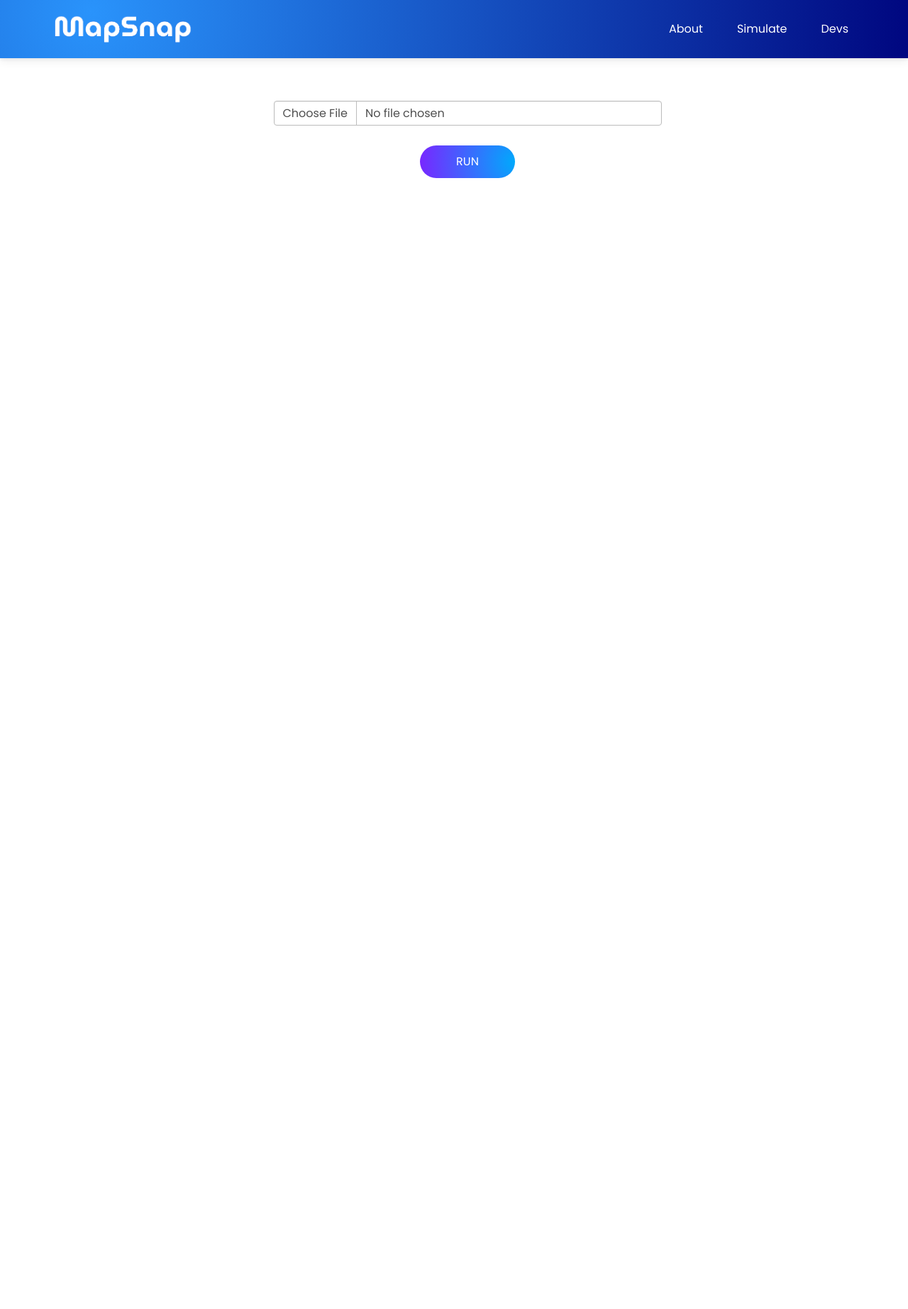
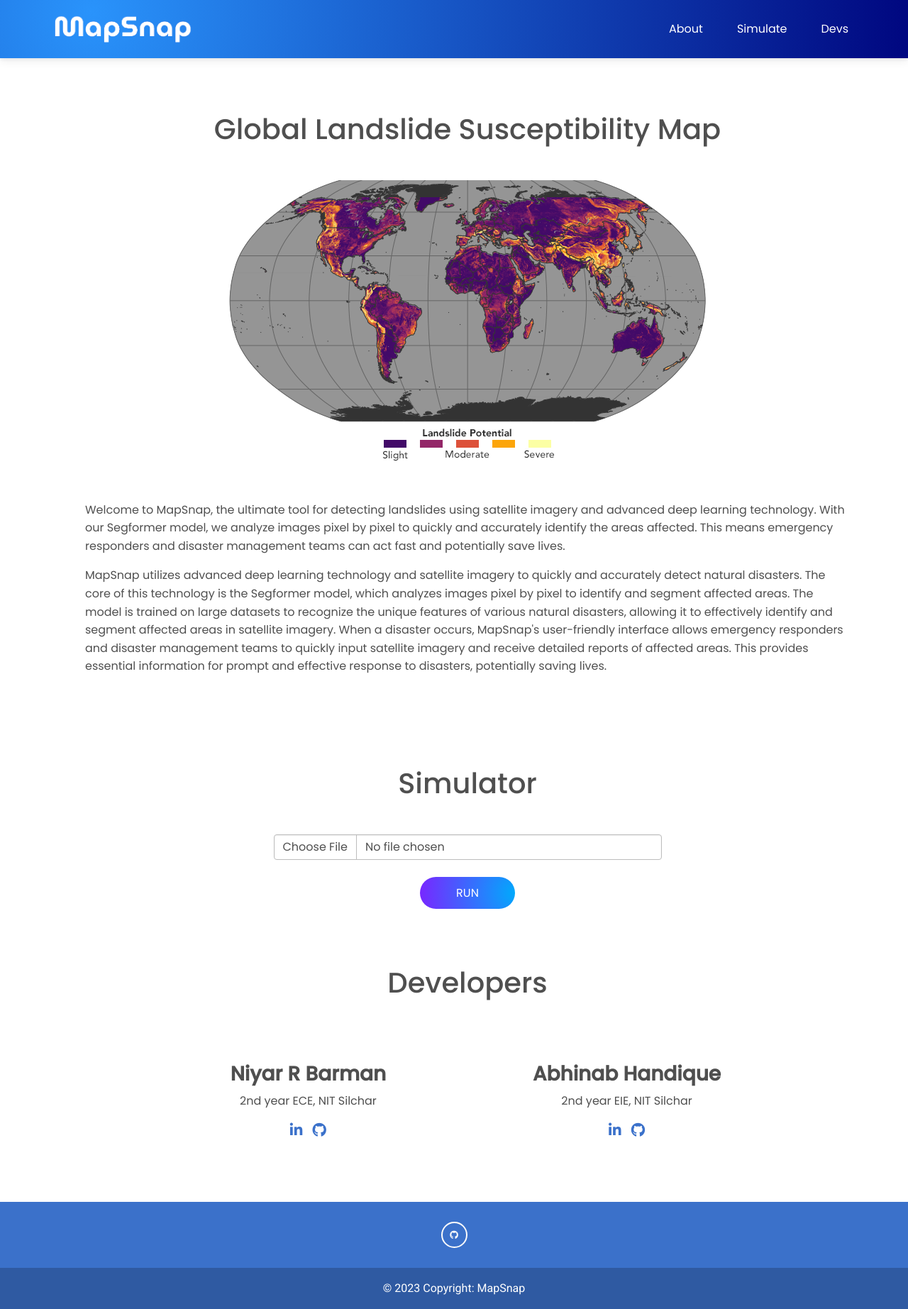
Before and after one commit to niyarrbarman/mapsnap, a Flask app: template templates/index.html in a window 1280 px wide. Shown: the whole page at 71% size. Before the commit the page ends 251 px from the top, so only its background shows below. Run offline with Flask 3, Linux system fonts and the light colour scheme; the template is opened without the code that fills it, so the values that code supplies are empty; some libraries are stand-ins or nearby versions.

Commit message:
Website Completed

```diff
--- a/app.py
+++ b/app.py
@@ -1,11 +1,8 @@
 from flask import Flask, redirect, render_template, request
-from utils import load_model, clear_dir, pred_read_image, mask_parse, placeMaskOnImg, Predict
+from utils import load_model, clear_dir, pred_read_image, mask_parse, placeMaskOnImg, Predict, area
 from imports import np, plt
 import os
 
-'''
-Todo: Add Area calculator
-'''
 
 model = load_model()
 app = Flask(__name__)
@@ -39,13 +36,14 @@ def image_upload():
     # Make prediction
     img = pred_read_image(file_path)
     pred = Predict(model).predict(file_path)
+    percentage_area = area(pred)
     pred = mask_parse(pred)*255
     color = np.array([158, 192, 247])/255.0
     output = placeMaskOnImg(img, pred, color)
     fname = os.path.join(app.config['OUTPUT_FOLDER'], 'output.png')
     plt.imsave(fname=fname, arr=output)
 
-    return render_template('index.html', file_path=file_path, output_path=fname)
+    return render_template('index.html', file_path=file_path, output_path=fname, area=percentage_area)
 
 
 
--- a/templates/index.html
+++ b/templates/index.html
@@ -54,13 +54,13 @@
                 <ul class="navbar-nav ms-auto mb-2 mb-lg-0 mx-5">
                     <li class="nav-item px-3">
                         <a class="nav-link text-white hover-shadow" aria-current="page"
-                            href="{{ url_for('index') }}">About</a>
+                            href="#about">About</a>
                     </li>
                     <li class="nav-item px-3">
-                        <a class="nav-link text-white hover-shadow" href="{{ url_for('index') }}">Simulate</a>
+                        <a class="nav-link text-white hover-shadow" href="#Simulation">Simulate</a>
                     </li>
                     <li class="nav-item px-3">
-                        <a class="nav-link text-white hover-shadow" href="{{ url_for('index') }}">Devs</a>
+                        <a class="nav-link text-white hover-shadow" href="#devs">Devs</a>
                     </li>
                 </ul>
                 <!-- Left links -->
@@ -69,15 +69,36 @@
         </div>
         <!-- Container wrapper -->
     </nav>
+
     <div class="container index" style="padding-top: 60px;padding-left: 50px;">
+        <section id="about">
+            <div class="my-3">
+                <center>
+                    <h1>
+                        Global Landslide Susceptibility Map
+                        <img src="{{ url_for('static', filename='images/landslide.png') }}" alt="" class="my-5">
+                    </h1>
+                </center>
+
+                Welcome to MapSnap, the ultimate tool for detecting landslides using satellite imagery and advanced deep learning technology. With our Segformer model, we analyze images pixel by pixel to quickly and accurately identify the areas affected. This means emergency responders and disaster management teams can act fast and potentially save lives.
+            </div>
+            <div class="my-3 mb-10">
+                MapSnap utilizes advanced deep learning technology and satellite imagery to quickly and accurately detect natural disasters. The core of this technology is the Segformer model, which analyzes images pixel by pixel to identify and segment affected areas. The model is trained on large datasets to recognize the unique features of various natural disasters, allowing it to effectively identify and segment affected areas in satellite imagery.
+
+    When a disaster occurs, MapSnap's user-friendly interface allows emergency responders and disaster management teams to quickly input satellite imagery and receive detailed reports of affected areas. This provides essential information for prompt and effective response to disasters, potentially saving lives.
+            </div>
+        </section>
+        <section id="Simulation">
+            <h1 class="my-5 text-center">Simulator</h1>
         <center>
-            <div class="mb-3 w-50">
+
+            <div class="mb-3 w-50 my-5">
 
                 <form class="image-upload row g-2" method="POST" action="/run" enctype="multipart/form-data">
 
                     <input class="form-control choose-file" type="file" id="formFile" name="file" required>
                     <center>
-                        <button type="submit" class="btn-grad-2 w-25 hover-shadow"
+                        <button type="submit" class="btn-grad-2 w-25 hover-shadow my-3"
                             style="margin-top: 20px; background-color:#09259A;">
                             Run
                         </button>
@@ -88,24 +109,102 @@
                 </form>
             </div>
         </center>
+
+
+
         <div class="d-flex justify-content-around">
             {% if file_path %}
             <div class="text-center">
-                <h3>Input</h3>
+                <h3>Input Image</h3>
                 <img height="300rem" src="{{ url_for('static', filename='uploads/input.png') }}" class=""
                     alt="input image">
             </div>
             {% endif %}
             {% if output_path %}
             <div class="text-center">
-                <h3>Output</h3>
+                <h3>Predicted Mask</h3>
                 <img height="300rem" src="{{ url_for('static', filename='output/output.png') }}" class=""
                     alt="output image">
             </div>
             {% endif %}
         </div>
+        {% if area %}
+        <div class="d-flex justify-content-around my-5">
 
+            <div class="text-center">
+                <h5>Percentage of affected area : {{'%0.2f' % area|float}}%</h5>
+            </div>
+
+        </div>
+        {% endif %}
+    </section>
+
+    <section id="devs" >
+        <div class="my-5"   >
+            <h1 class="my-5 text-center">
+                    Developers
+                </h1>
+            <div class="d-flex justify-content-evenly my-5">
+                <div class="col-md-3 dev-person my-3">
+                    <center>
+                        <!-- <img class="img-dev img-fluid" src="{{ url_for('static', filename='images/niyar.jpeg') }}" alt="" style="height: 200px; width: 180px;; border-radius: 30px;"> -->
+
+                    <div class="dev-info dev-person my-4">
+
+                      <h3 style="font-weight: bold;">Niyar R Barman</h3>
+                      <p>2nd year ECE, NIT Silchar </p>
+                        <a href="https://www.linkedin.com/in/niyar"><i class="fab fa-lg fa-linkedin-in" style="margin-right: 10px;"></i></a>
+                        <a href="https://github.com/niyarrbarman"><i class="fab fa-lg fa-github"></i></a>
+
+                    </div>
+                  </div>
+                    </center>
+
+                  <div class="col-md-3 dev-person my-3">
+
+                    <center>
+                        <!-- <img class="img-dev img-fluid" src="{{ url_for('static', filename='images/abhinab.jpeg') }}" alt="" style="height: 200px; width: 180px; border-radius: 30px;">
+             -->
+                    <div class="dev-info dev-person my-4">
+
+                      <h3 style="font-weight: bold;">Abhinab Handique</h3>
+                      <p>2nd year EIE, NIT Silchar </p>
+                      <a href="https://www.linkedin.com/in/abhinab-handique-2baa22200/"><i class="fab fa-lg fa-linkedin-in" style="margin-right: 10px;"></i></a>
+                        <a href="https://github.com/abhihandique2002"><i class="fab fa-lg fa-github"></i></a>
+                    </div>
+                    </center>
+
+                  </div>
+            </div>
+        </div>
+    </section>
     </div>
+    <footer class="text-center text-white bg-primary">
+        <!-- Grid container -->
+        <div class="container p-4 pb-0">
+          <!-- Section: Social media -->
+          <section class="mb-4">
+
+
+            <!-- Github -->
+            <a class="btn btn-outline-light btn-floating m-1" href="https://github.com/niyarrbarman/mapsnap" role="button"
+              ><i class="fab fa-github"></i
+            ></a>
+          </section>
+          <!-- Section: Social media -->
+        </div>
+        <!-- Grid container -->
+
+        <!-- Copyright -->
+        <div class="text-center p-3" style="background-color: rgba(0, 0, 0, 0.2);">
+          © 2023 Copyright:
+          <a class="text-white" href="https://mdbootstrap.com/">MapSnap</a>
+        </div>
+        <!-- Copyright -->
+      </footer>
+
+
+
 </body>
 
 </html>
```
Also changed, not shown: utils.py (+13 -10 lines), static/images/landslide.png (added).
